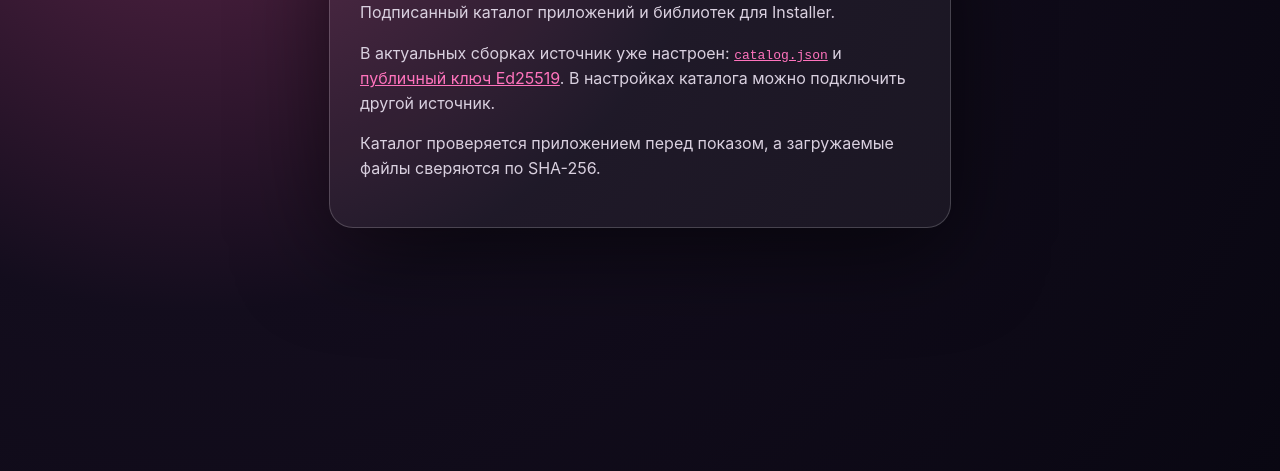
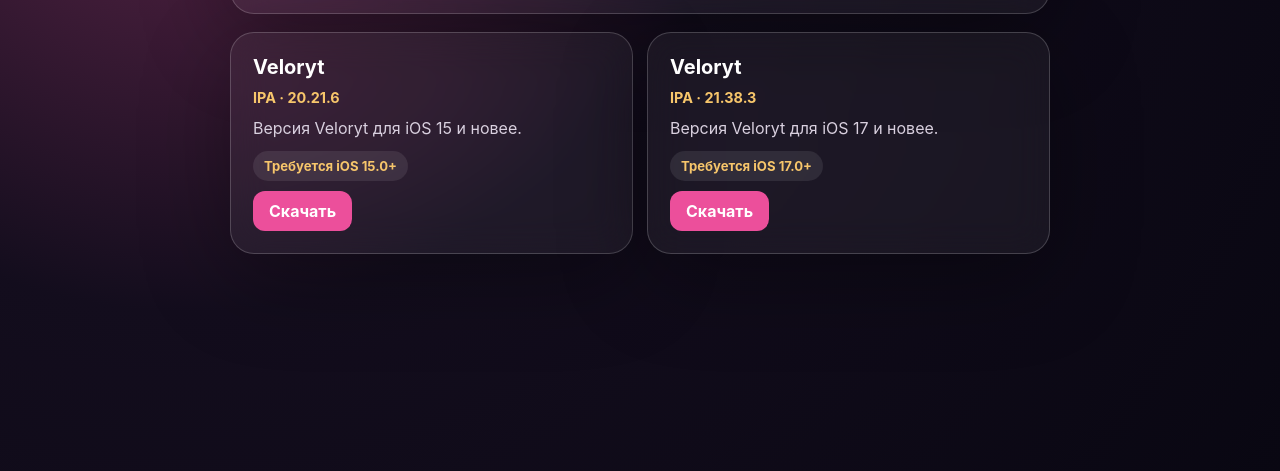
Before and after one commit to ontrey228/installer-catalog, a plain HTML site: page docs/index.html in a window 1280 px wide. Shown: the part 329-800 px from the top of the page. Drawn offline with Linux system fonts and the light colour scheme.

Commit message:
Show catalog apps and iOS compatibility on Pages

```diff
--- a/docs/index.html
+++ b/docs/index.html
@@ -3,23 +3,95 @@
 <head>
   <meta charset="utf-8">
   <meta name="viewport" content="width=device-width, initial-scale=1">
+  <meta name="color-scheme" content="dark">
   <title>Installer Catalog</title>
   <style>
-    :root { color-scheme: dark; font-family: -apple-system, BlinkMacSystemFont, "Segoe UI", sans-serif; }
-    body { min-height: 100vh; margin: 0; display: grid; place-items: center; background: radial-gradient(circle at 15% 10%, #64284d 0, #130d1d 43%, #090712 100%); color: #fff; }
-    main { width: min(560px, calc(100% - 44px)); padding: 30px; border: 1px solid #ffffff30; border-radius: 24px; background: #ffffff0d; box-shadow: 0 24px 90px #0008; }
-    h1 { margin: 0 0 12px; font-size: 2rem; }
+    :root { font-family: -apple-system, BlinkMacSystemFont, "Segoe UI", sans-serif; color: #fff; background: #090712; }
+    * { box-sizing: border-box; }
+    body { min-height: 100vh; margin: 0; padding: 52px 20px; background: radial-gradient(circle at 15% 10%, #64284d 0, #130d1d 43%, #090712 100%); }
+    main { width: min(820px, 100%); margin: auto; }
+    header, article { border: 1px solid #ffffff30; border-radius: 24px; background: #ffffff0d; box-shadow: 0 24px 90px #0005; backdrop-filter: blur(18px); }
+    header { padding: clamp(24px, 5vw, 38px); margin-bottom: 18px; }
+    h1 { margin: 0 0 10px; font-size: clamp(2rem, 6vw, 3rem); }
+    h2 { margin: 0; font-size: 1.25rem; }
     p { color: #d9d0df; line-height: 1.55; }
     a { color: #ff73bd; }
-    code { overflow-wrap: anywhere; }
+    .eyebrow { margin: 0 0 12px; color: #ff91c6; font-size: .8rem; font-weight: 700; letter-spacing: .14em; text-transform: uppercase; }
+    .grid { display: grid; grid-template-columns: repeat(auto-fit, minmax(250px, 1fr)); gap: 14px; }
+    article { padding: 22px; display: flex; flex-direction: column; gap: 10px; }
+    article p { margin: 0; }
+    .version { color: #f7c66b; font-size: .9rem; font-weight: 700; }
+    .requirement { align-self: flex-start; padding: 7px 11px; border-radius: 999px; background: #ffffff16; color: #f7c66b; font-size: .82rem; font-weight: 700; }
+    .requirement.unsupported { background: #ff50652b; color: #ff8795; }
+    .download { align-self: flex-start; margin-top: auto; padding: 10px 16px; border-radius: 12px; background: #ec4f9b; color: #fff; font-weight: 700; text-decoration: none; }
+    .download.disabled { background: #ffffff1b; color: #bcb4c5; cursor: not-allowed; }
+    .footer { margin-top: 22px; font-size: .85rem; }
   </style>
 </head>
 <body>
   <main>
-    <h1>Installer Catalog</h1>
-    <p>Подписанный каталог приложений и библиотек для Installer.</p>
-    <p>В актуальных сборках источник уже настроен: <a href="catalog.json"><code>catalog.json</code></a> и <a href="public-key.txt">публичный ключ Ed25519</a>. В настройках каталога можно подключить другой источник.</p>
-    <p>Каталог проверяется приложением перед показом, а загружаемые файлы сверяются по SHA-256.</p>
+    <header>
+      <p class="eyebrow">Подписанный каталог</p>
+      <h1>Installer Catalog</h1>
+      <p>Приложения и библиотеки для Installer. Требования к iOS показаны для каждой версии. На несовместимом iPhone загрузка недоступна.</p>
+      <p class="footer">Installer проверяет <a href="catalog.json">каталог</a> подписью Ed25519, а файлы — по SHA-256. <a href="public-key.txt">Публичный ключ</a></p>
+    </header>
+    <section id="items" class="grid" aria-label="Приложения"><p>Загружаем каталог…</p></section>
   </main>
+  <script>
+    const container = document.getElementById('items');
+    const deviceMatch = /(?:iPhone|iPad|iPod).*?OS (\d+)(?:_(\d+))?/i.exec(navigator.userAgent);
+    const deviceIOS = deviceMatch ? [Number(deviceMatch[1]), Number(deviceMatch[2] || 0)] : null;
+
+    function supported(minimum) {
+      if (!deviceIOS || !minimum) return true;
+      const parts = minimum.split('.').map(Number);
+      return deviceIOS[0] > parts[0] ||
+        (deviceIOS[0] === parts[0] && deviceIOS[1] >= (parts[1] || 0));
+    }
+
+    function showItem(item) {
+      const card = document.createElement('article');
+      const title = document.createElement('h2');
+      title.textContent = item.name;
+      const version = document.createElement('span');
+      version.className = 'version';
+      version.textContent = `${item.format.toUpperCase()} · ${item.version}`;
+      const summary = document.createElement('p');
+      summary.textContent = item.summary;
+      const requirement = document.createElement('span');
+      const compatible = supported(item.minimumIOSVersion);
+      requirement.className = `requirement${compatible ? '' : ' unsupported'}`;
+      requirement.textContent = compatible
+        ? `Требуется iOS ${item.minimumIOSVersion || '14.0'}+`
+        : `Не поддерживается · нужна iOS ${item.minimumIOSVersion}+`;
+      card.append(title, version, summary, requirement);
+      if (compatible && /^https:\/\//i.test(item.downloadURL || '')) {
+        const download = document.createElement('a');
+        download.className = 'download';
+        download.href = item.downloadURL;
+        download.textContent = 'Скачать';
+        card.append(download);
+      } else {
+        const disabled = document.createElement('span');
+        disabled.className = 'download disabled';
+        disabled.textContent = compatible ? 'Файл недоступен' : 'Недоступно на этой iOS';
+        card.append(disabled);
+      }
+      container.append(card);
+    }
+
+    fetch('catalog.json', { cache: 'no-store' })
+      .then(response => { if (!response.ok) throw new Error('catalog'); return response.json(); })
+      .then(catalog => {
+        container.replaceChildren();
+        if (!Array.isArray(catalog.items) || !catalog.items.length) {
+          container.textContent = 'Каталог пока пуст.';
+          return;
+        }
+        catalog.items.forEach(showItem);
+      })
+      .catch(() => { container.textContent = 'Не удалось загрузить каталог. Попробуйте обновить страницу.'; });
+  </script>
 </body>
 </html>
```
